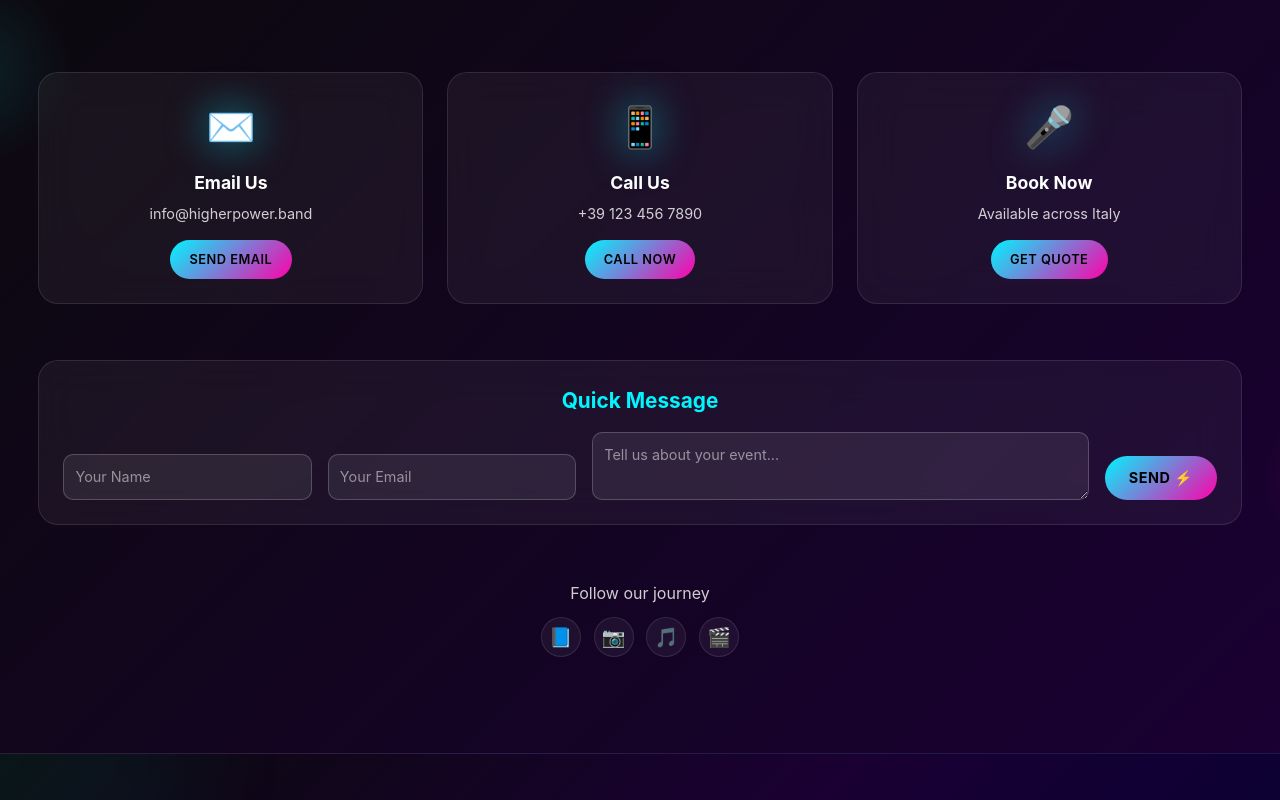
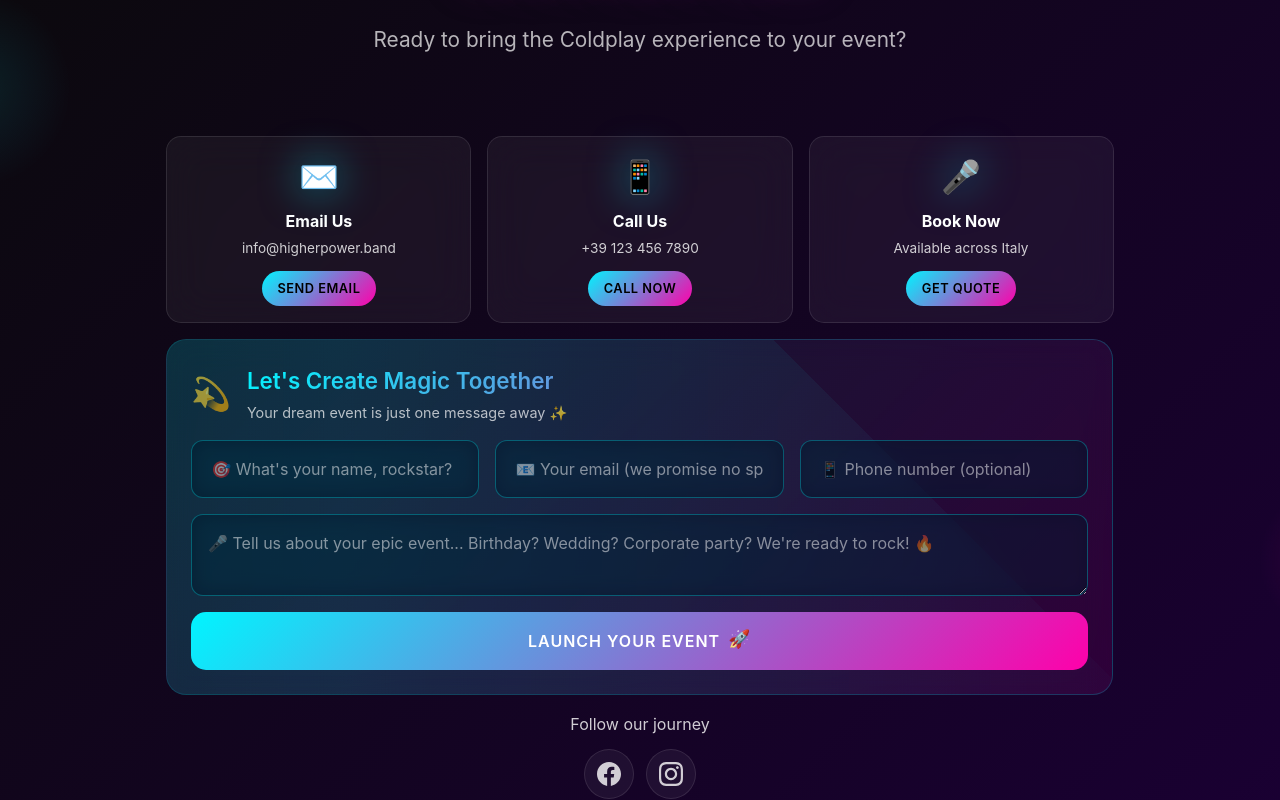
Before and after one commit to g-leonardi/higherpowerwebsite, a React (Vite) app: page / in a window 1280 px wide. Shown: the part 4260-5060 px from the top of the page. Built offline with nearby package versions, Linux system fonts and the light colour scheme.

Commit message:
Adjust Contact

```diff
--- a/src/components/sections/ContactSection.jsx
+++ b/src/components/sections/ContactSection.jsx
@@ -38,26 +38,40 @@
             <button className="contact-btn">Get Quote</button>
           </div>
 
-          {/* Compact Contact Form - Horizontal Layout */}
-          <div className="contact-form-compact glass-card">
-            <h3 className="form-title">Quick Message</h3>
-            <form className="compact-form">
+          {/* Catchy Message Form */}
+          <div className="contact-form-catchy glass-card">
+            <div className="form-header-catchy">
+              <div className="form-icon-animated">💫</div>
+              <div className="form-title-group">
+                <h3 className="form-title-catchy glow-text">Let's Create Magic Together</h3>
+                <p className="form-subtitle-catchy">Your dream event is just one message away ✨</p>
+              </div>
+            </div>
+            <form className="catchy-form">
+              <div className="form-row">
                 <input
                   type="text"
-                className="form-input-compact"
-                placeholder="Your Name"
+                  className="form-input-catchy"
+                  placeholder="🎯 What's your name, rockstar?"
                 />
                 <input
                   type="email"
-                className="form-input-compact"
-                placeholder="Your Email"
+                  className="form-input-catchy"
+                  placeholder="📧 Your email (we promise no spam!)"
                 />
+                <input
+                  type="tel"
+                  className="form-input-catchy"
+                  placeholder="📱 Phone number (optional)"
+                />
+              </div>
               <textarea
-                className="form-textarea-compact"
-                placeholder="Tell us about your event..."
+                className="form-textarea-catchy"
+                placeholder="🎤 Tell us about your epic event... Birthday? Wedding? Corporate party? We're ready to rock! 🔥"
               ></textarea>
-              <button type="submit" className="form-submit-compact">
-                Send ⚡
+              <button type="submit" className="form-submit-catchy">
+                <span className="btn-text">Launch Your Event</span>
+                <span className="btn-icon">🚀</span>
               </button>
             </form>
           </div>
@@ -66,10 +80,16 @@
           <div className="contact-social">
             <p className="social-title">Follow our journey</p>
             <div className="social-icons">
-              <a href="#" className="social-icon">📘</a>
-              <a href="#" className="social-icon">📷</a>
-              <a href="#" className="social-icon">🎵</a>
-              <a href="#" className="social-icon">🎬</a>
+              <a href="#" className="social-icon facebook-icon" title="Facebook">
+                <svg viewBox="0 0 24 24" fill="currentColor">
+                  <path d="M24 12.073c0-6.627-5.373-12-12-12s-12 5.373-12 12c0 5.99 4.388 10.954 10.125 11.854v-8.385H7.078v-3.47h3.047V9.43c0-3.007 1.792-4.669 4.533-4.669 1.312 0 2.686.235 2.686.235v2.953H15.83c-1.491 0-1.956.925-1.956 1.874v2.25h3.328l-.532 3.47h-2.796v8.385C19.612 23.027 24 18.062 24 12.073z"/>
+                </svg>
+              </a>
+              <a href="#" className="social-icon instagram-icon" title="Instagram">
+                <svg viewBox="0 0 24 24" fill="currentColor">
+                  <path d="M12 2.163c3.204 0 3.584.012 4.85.07 3.252.148 4.771 1.691 4.919 4.919.058 1.265.069 1.645.069 4.849 0 3.205-.012 3.584-.069 4.849-.149 3.225-1.664 4.771-4.919 4.919-1.266.058-1.644.07-4.85.07-3.204 0-3.584-.012-4.849-.07-3.26-.149-4.771-1.699-4.919-4.92-.058-1.265-.07-1.644-.07-4.849 0-3.204.013-3.583.07-4.849.149-3.227 1.664-4.771 4.919-4.919 1.266-.057 1.645-.069 4.849-.069zm0-2.163c-3.259 0-3.667.014-4.947.072-4.358.2-6.78 2.618-6.98 6.98-.059 1.281-.073 1.689-.073 4.948 0 3.259.014 3.668.072 4.948.2 4.358 2.618 6.78 6.98 6.98 1.281.058 1.689.072 4.948.072 3.259 0 3.668-.014 4.948-.072 4.354-.2 6.782-2.618 6.979-6.98.059-1.28.073-1.689.073-4.948 0-3.259-.014-3.667-.072-4.947-.196-4.354-2.617-6.78-6.979-6.98-1.281-.059-1.69-.073-4.949-.073zm0 5.838c-3.403 0-6.162 2.759-6.162 6.162s2.759 6.163 6.162 6.163 6.162-2.759 6.162-6.163c0-3.403-2.759-6.162-6.162-6.162zm0 10.162c-2.209 0-4-1.79-4-4 0-2.209 1.791-4 4-4s4 1.791 4 4c0 2.21-1.791 4-4 4zm6.406-11.845c-.796 0-1.441.645-1.441 1.44s.645 1.44 1.441 1.44c.795 0 1.439-.645 1.439-1.44s-.644-1.44-1.439-1.44z"/>
+                </svg>
+              </a>
             </div>
           </div>
         </div>
--- a/src/styles/modern.css
+++ b/src/styles/modern.css
@@ -1320,28 +1320,29 @@
 
   /* ===== CONTACT SECTION ===== */
   .contact-section {
-    padding: 4rem 0;
+    padding: 8rem 0 2rem 0;
     background: linear-gradient(135deg, #0a0a0a 0%, #1a0033 100%);
     position: relative;
     overflow: hidden;
     min-height: 100vh;
     display: flex;
-    align-items: center;
+    align-items: flex-start;
+    justify-content: center;
   }
 
   .contact-grid {
     display: grid;
     grid-template-columns: repeat(3, 1fr);
-    gap: 1.5rem;
-    margin-bottom: 2rem;
+    gap: 1rem;
+    margin-bottom: 1.5rem;
   }
 
   .contact-card {
     background: rgba(255, 255, 255, 0.05);
     backdrop-filter: blur(20px);
     border: 1px solid rgba(255, 255, 255, 0.1);
-    border-radius: 20px;
-    padding: 1.5rem;
+    border-radius: 15px;
+    padding: 1rem;
     text-align: center;
     transition: all 0.3s ease;
     animation: fadeInUp 0.6s ease-out;
@@ -1355,26 +1356,26 @@
   }
 
   .contact-icon {
-    font-size: 2.5rem;
-    margin-bottom: 0.8rem;
+    font-size: 2rem;
+    margin-bottom: 0.5rem;
     filter: drop-shadow(0 0 20px rgba(0, 245, 255, 0.5));
   }
 
   .contact-method-title {
-    font-size: 1.1rem;
+    font-size: 1rem;
     font-weight: 700;
     color: #ffffff;
-    margin-bottom: 0.4rem;
+    margin-bottom: 0.3rem;
   }
 
   .contact-detail {
     color: rgba(255, 255, 255, 0.8);
-    margin-bottom: 1rem;
-    font-size: 0.9rem;
+    margin-bottom: 0.8rem;
+    font-size: 0.85rem;
   }
 
   .contact-btn {
-    padding: 0.6rem 1.2rem;
+    padding: 0.5rem 1rem;
     background: linear-gradient(135deg, #00f5ff, #ff00aa);
     color: #000;
     border: none;
@@ -1484,6 +1485,194 @@
     box-shadow: 0 15px 30px rgba(0, 245, 255, 0.3);
   }
 
+  /* Catchy Contact Form */
+  .contact-form-catchy {
+    grid-column: span 3;
+    background: linear-gradient(135deg, rgba(0, 245, 255, 0.1), rgba(255, 0, 170, 0.1));
+    border: 1px solid rgba(0, 245, 255, 0.2);
+    border-radius: 20px;
+    padding: 1.5rem;
+    backdrop-filter: blur(15px);
+    position: relative;
+    overflow: hidden;
+    animation: fadeInScale 0.8s ease-out 0.2s both;
+  }
+
+  .contact-form-catchy::before {
+    content: '';
+    position: absolute;
+    top: -50%;
+    left: -50%;
+    width: 200%;
+    height: 200%;
+    background: linear-gradient(45deg, transparent, rgba(0, 245, 255, 0.1), transparent);
+    animation: shimmer 3s ease-in-out infinite;
+    z-index: 0;
+  }
+
+  .contact-form-catchy > * {
+    position: relative;
+    z-index: 1;
+  }
+
+  .form-header-catchy {
+    display: flex;
+    align-items: center;
+    gap: 1rem;
+    margin-bottom: 1rem;
+  }
+
+  .form-icon-animated {
+    font-size: 2rem;
+    animation: pulse 2s ease-in-out infinite;
+  }
+
+  .form-title-group {
+    flex: 1;
+  }
+
+  .form-title-catchy {
+    font-size: 1.4rem;
+    margin: 0 0 0.3rem 0;
+    background: linear-gradient(135deg, #00f5ff, #ff00aa);
+    -webkit-background-clip: text;
+    background-clip: text;
+    -webkit-text-fill-color: transparent;
+    font-weight: 600;
+  }
+
+  .form-subtitle-catchy {
+    font-size: 0.9rem;
+    color: rgba(255, 255, 255, 0.7);
+    margin: 0;
+  }
+
+  .catchy-form {
+    display: flex;
+    flex-direction: column;
+    gap: 1rem;
+  }
+
+  .form-row {
+    display: grid;
+    grid-template-columns: 1fr 1fr 1fr;
+    gap: 1rem;
+  }
+
+  .form-input-catchy {
+    background: rgba(0, 20, 40, 0.6);
+    border: 1px solid rgba(0, 245, 255, 0.3);
+    border-radius: 12px;
+    padding: 1rem 1.2rem;
+    color: white;
+    font-size: 1rem;
+    transition: all 0.3s ease;
+    backdrop-filter: blur(10px);
+  }
+
+  .form-input-catchy:focus {
+    outline: none;
+    border-color: #00f5ff;
+    box-shadow: 0 0 20px rgba(0, 245, 255, 0.3);
+    transform: translateY(-2px);
+  }
+
+  .form-input-catchy::placeholder {
+    color: rgba(255, 255, 255, 0.5);
+  }
+
+  .form-textarea-catchy {
+    background: rgba(0, 20, 40, 0.6);
+    border: 1px solid rgba(0, 245, 255, 0.3);
+    border-radius: 12px;
+    padding: 1rem;
+    color: white;
+    font-size: 1rem;
+    font-family: inherit;
+    resize: vertical;
+    min-height: 80px;
+    transition: all 0.3s ease;
+    backdrop-filter: blur(10px);
+  }
+
+  .form-textarea-catchy:focus {
+    outline: none;
+    border-color: #00f5ff;
+    box-shadow: 0 0 20px rgba(0, 245, 255, 0.3);
+    transform: translateY(-2px);
+  }
+
+  .form-textarea-catchy::placeholder {
+    color: rgba(255, 255, 255, 0.5);
+  }
+
+  .form-submit-catchy {
+    background: linear-gradient(135deg, #00f5ff, #ff00aa);
+    border: none;
+    border-radius: 15px;
+    padding: 1rem 2rem;
+    color: white;
+    font-size: 1rem;
+    font-weight: 600;
+    cursor: pointer;
+    display: flex;
+    align-items: center;
+    justify-content: center;
+    gap: 0.5rem;
+    transition: all 0.3s ease;
+    text-transform: uppercase;
+    letter-spacing: 1px;
+    position: relative;
+    overflow: hidden;
+  }
+
+  .form-submit-catchy::before {
+    content: '';
+    position: absolute;
+    top: 0;
+    left: -100%;
+    width: 100%;
+    height: 100%;
+    background: linear-gradient(90deg, transparent, rgba(255, 255, 255, 0.2), transparent);
+    transition: left 0.5s ease;
+  }
+
+  .form-submit-catchy:hover::before {
+    left: 100%;
+  }
+
+  .form-submit-catchy:hover {
+    transform: translateY(-3px) scale(1.02);
+    box-shadow: 0 20px 40px rgba(0, 245, 255, 0.4);
+  }
+
+  .btn-icon {
+    font-size: 1.1rem;
+    animation: bounce 2s ease-in-out infinite;
+  }
+
+  @keyframes shimmer {
+    0%, 100% { transform: translateX(-100%) translateY(-100%) rotate(45deg); }
+    50% { transform: translateX(100%) translateY(100%) rotate(45deg); }
+  }
+
+  @keyframes fadeInScale {
+    0% {
+      opacity: 0;
+      transform: scale(0.9) translateY(20px);
+    }
+    100% {
+      opacity: 1;
+      transform: scale(1) translateY(0);
+    }
+  }
+
+  @keyframes bounce {
+    0%, 20%, 50%, 80%, 100% { transform: translateY(0); }
+    40% { transform: translateY(-3px); }
+    60% { transform: translateY(-2px); }
+  }
+
   .contact-social {
     text-align: center;
     animation: fadeInUp 0.8s ease-out 0.4s both;
@@ -1506,22 +1695,37 @@
     display: flex;
     align-items: center;
     justify-content: center;
-    width: 40px;
-    height: 40px;
-    font-size: 1.2rem;
+    width: 50px;
+    height: 50px;
     background: rgba(255, 255, 255, 0.05);
     border: 1px solid rgba(255, 255, 255, 0.1);
     border-radius: 50%;
     text-decoration: none;
     transition: all 0.3s ease;
     backdrop-filter: blur(10px);
+    color: rgba(255, 255, 255, 0.8);
+  }
+
+  .social-icon svg {
+    width: 24px;
+    height: 24px;
+    transition: all 0.3s ease;
   }
 
   .social-icon:hover {
     transform: translateY(-5px) scale(1.1);
-    background: linear-gradient(135deg, #00f5ff, #ff00aa);
     border-color: transparent;
     box-shadow: 0 10px 20px rgba(0, 245, 255, 0.3);
+  }
+
+  .facebook-icon:hover {
+    background: #1877f2;
+    color: white;
+  }
+
+  .instagram-icon:hover {
+    background: linear-gradient(45deg, #405de6, #5851db, #833ab4, #c13584, #e1306c, #fd1d1d);
+    color: white;
   }
 
   .contact-blob-1 {
@@ -1555,9 +1759,21 @@
     }
   }
 
+  /* Tablet breakpoint */
+  @media (max-width: 1024px) {
+    .form-row {
+      grid-template-columns: 1fr 1fr;
+      gap: 1rem;
+    }
+
+    .contact-form-catchy {
+      padding: 1.8rem;
+    }
+  }
+
   @media (max-width: 768px) {
     .contact-section {
-      padding: 3rem 0;
+      padding: 5rem 0 3rem 0;
       min-height: auto;
     }
 
@@ -1577,14 +1793,51 @@
       padding: 1.2rem;
     }
 
+    .contact-form-catchy {
+      grid-column: span 1;
+      padding: 1.5rem;
+      margin: 1.5rem 0;
+    }
+
+    .form-header-catchy {
+      flex-direction: column;
+      text-align: center;
+      gap: 0.8rem;
+      margin-bottom: 1.2rem;
+    }
+
+    .form-title-catchy {
+      font-size: 1.2rem;
+    }
+
+    .form-row {
+      grid-template-columns: 1fr;
+      gap: 0.8rem;
+    }
+
+    .form-input-catchy,
+    .form-textarea-catchy {
+      padding: 0.8rem;
+      font-size: 0.9rem;
+    }
+
+    .form-submit-catchy {
+      padding: 0.9rem 1.5rem;
+      font-size: 0.9rem;
+    }
+
     .social-icons {
       gap: 0.6rem;
     }
 
     .social-icon {
-      width: 35px;
-      height: 35px;
-      font-size: 1.1rem;
+      width: 45px;
+      height: 45px;
+    }
+
+    .social-icon svg {
+      width: 20px;
+      height: 20px;
     }
   }
 
```
Lines whose indentation alone changed are shown as unchanged.
